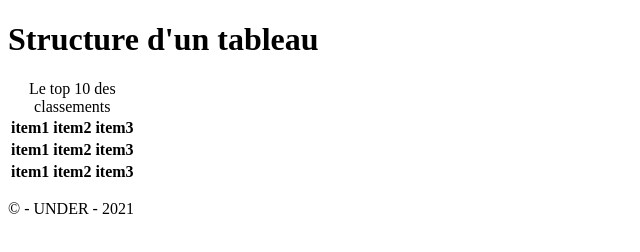
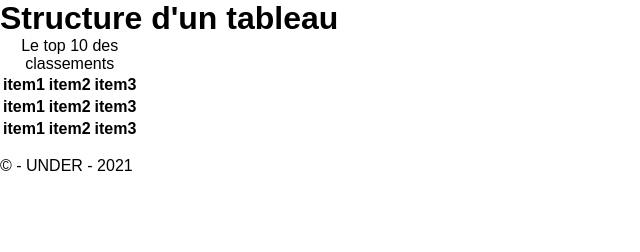
Before and after one commit to reynaud2000/cours_html_table, a plain HTML site: page index.html in a window 1280 px wide. Shown: the whole page, without its empty margins (0-640 px from the left). Drawn offline with Linux system fonts and the light colour scheme.

Commit message:
css_sv commit

```diff
--- a/css/css.css
+++ b/css/css.css
@@ -0,0 +1,20 @@
+/* reset css */
+
+html{
+    font-size: 62.5%;
+
+}
+body{
+    font: 1.6rem sans-serif;
+    margin: 0;
+}
+h1,h2,h3,h3,h4,p figure,ol,ul{
+    margin: 0;
+    padding: 0;
+    list-style-type: none;
+}
+*{
+    box-sizing: border-box;
+}
+
+/* theme du tableau */
--- a/index.html
+++ b/index.html
@@ -4,6 +4,7 @@
     <meta charset="UTF-8">
     <meta http-equiv="X-UA-Compatible" content="IE=edge">
     <meta name="viewport" content="width=device-width, initial-scale=1.0">
+    <link rel="stylesheet" href="css/css.css">
     <title>Strucule HTML d'un Tableau</title>
 </head>
 <body>
```
